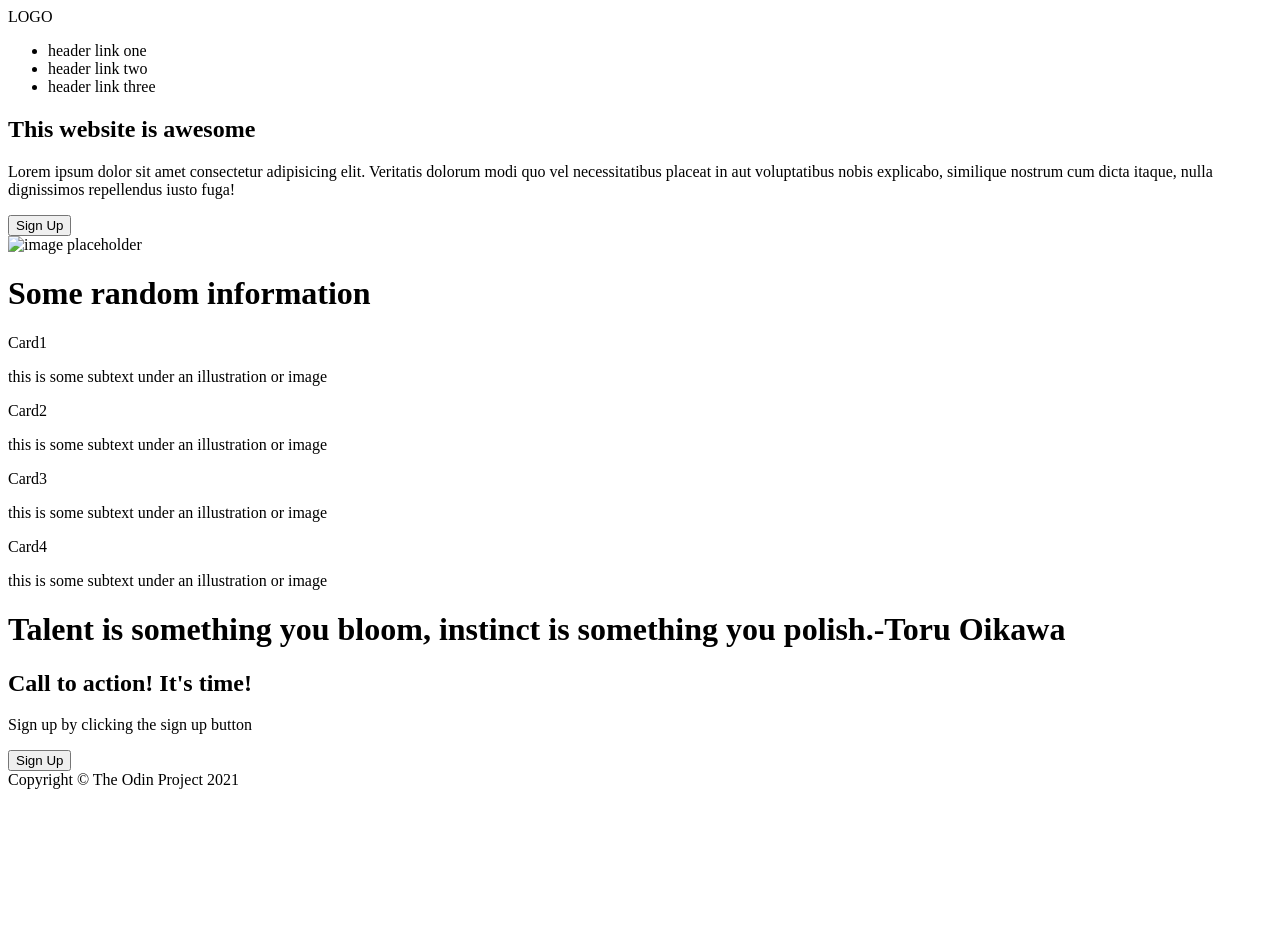
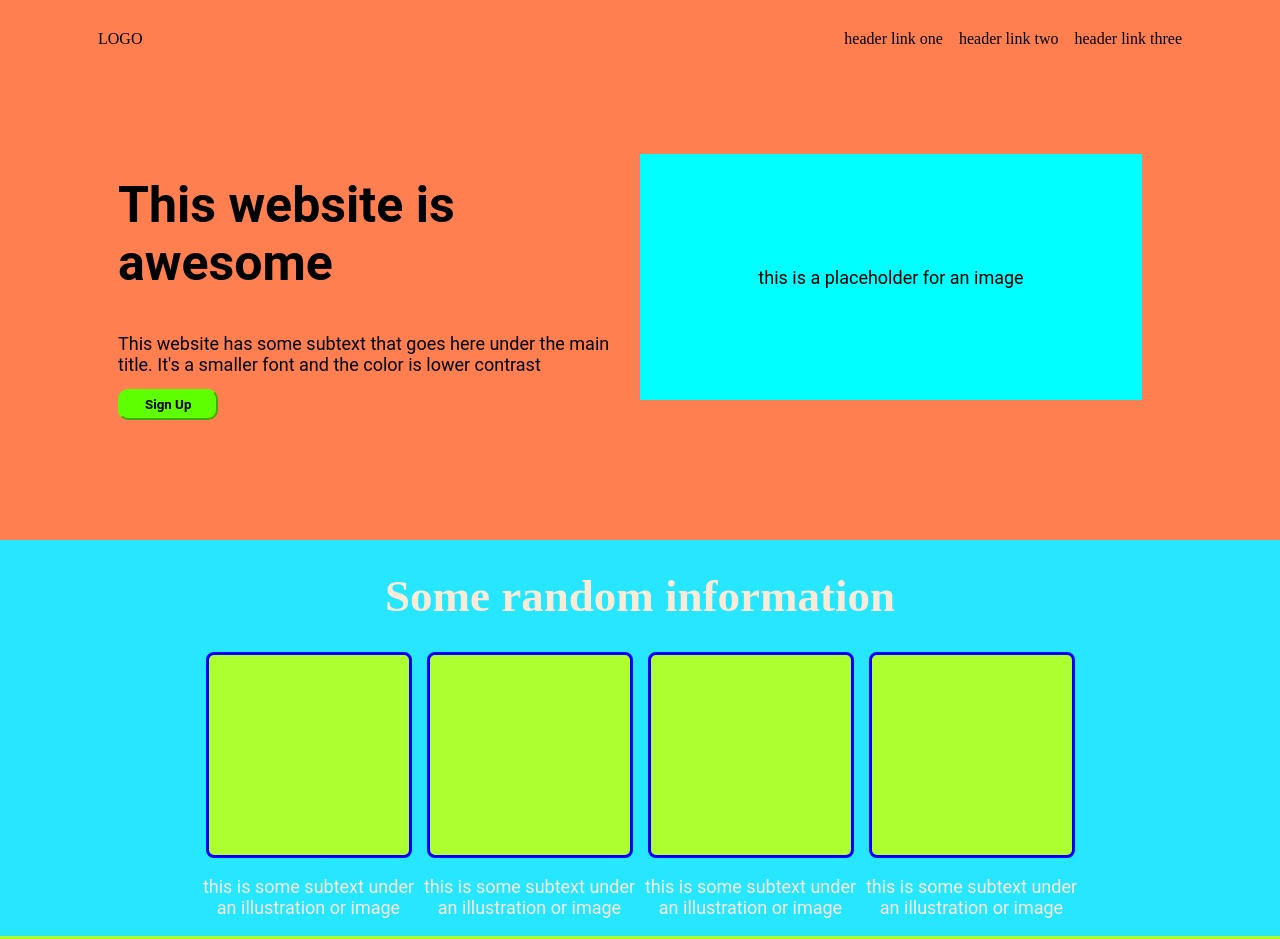
Before and after one commit to yashwanth-nadella/landing-page, a plain HTML site: page index.html in a window 1280 px wide. Shown: the top 939 px of the page. Before the commit the page ends 800 px from the top, so only its background shows below. Drawn offline with Linux system fonts and the light colour scheme.

Commit message:
Added CSS and made changes to HTML

```diff
--- a/index.html
+++ b/index.html
@@ -5,9 +5,11 @@
     <meta http-equiv="X-UA-Compatible" content="IE=edge">
     <meta name="viewport" content="width=device-width, initial-scale=1.0">
     <title>Landing Page</title>
+    <link rel="stylesheet" href="style.css">
 </head>
 <body>
     <div class="header">
+        <div class="header-pt1">
             <div class="logo"> LOGO </div>
             <ul class="links">
                 <li>header link one</li>
@@ -15,37 +17,64 @@
                 <li>header link three</li>
             </ul>
         </div>
-    <div class="content1">
-        <div class="left-content1">
+        <div class="header-pt2">
+            <div class="left-hdr">
                 <h2>This website is awesome</h2>
-            <p>Lorem ipsum dolor sit amet consectetur adipisicing elit. Veritatis dolorum modi quo vel necessitatibus placeat in aut voluptatibus nobis explicabo, similique nostrum cum dicta itaque, nulla dignissimos repellendus iusto fuga!</p>
-            <button>Sign Up</button>
+                <p>This website has some subtext that goes here under the main title. It's a smaller font and the color is lower contrast</p>
+                <button class="btn1">Sign Up</button>
             </div>
-        <div class="right-content">
-            <img src="" alt="image placeholder">
+            <div class="right-hdr"><p>this is a placeholder for an image</p></div>
         </div>
     </div>
     <div class="content2">
+        <div class="heading">
             <h1>Some random information</h1>
-        <div class="card">Card1</div>
-        <p>this is some subtext under an illustration or image</p>
-        <div class="card">Card2</div>
-        <p>this is some subtext under an illustration or image</p>
-        <div class="card">Card3</div>
-        <p>this is some subtext under an illustration or image</p>
-        <div class="card">Card4</div>
+        </div>
+        <div class="cards">
+            <div class="stack">
+                <div class="card"></div>
                 <p>this is some subtext under an illustration or image</p>
             </div>
+            <div class="stack">
+                <div class="card"></div>
+                <p>this is some subtext under an illustration or image</p>
+            </div>
+            <div class="stack">
+                <div class="card"></div>
+                <p>this is some subtext under an illustration or image</p>
+            </div>
+            <div class="stack">
+                <div class="card"></div>
+                <p>this is some subtext under an illustration or image</p>
+            </div>
+        </div>
         <div class="content3">
+            <p class="quote">
+                <em>"Until you make the unconscious conscious, it will direct your life and you will call it fate"</em>
+            </p>
+            <p class="author"> - <strong>Carl Jung</strong></p>
+            <!-- <h1>Talent is something you bloom, instinct is something you polish.-Toru Oikawa</h1> -->
+        </div>
+        <div class="rectangle-card">
+            <div class="left">
+            <h2>Call to action! It's time!</h2>
+            <p>Sign up by clicking the sign up button</p>
+            </div>
+            <div class="right">
+            <button class="btn1">Sign Up</button>
+            </div>
+        </div>
+    </div>
+    <!-- <div class="content3">
         <h1>Talent is something you bloom, instinct is something you polish.-Toru Oikawa</h1>
-    </div>
-    <div class="content4">
+    </div> -->
+    <!-- <div class="content4">
         <div class="rectangle-card">
             <h2>Call to action! It's time!</h2>
             <p>Sign up by clicking the sign up button</p>
             <button>Sign Up</button>
         </div>
-    </div>
+    </div> -->
     <div class="footer">
         Copyright © The Odin Project 2021
     </div>
--- /dev/null
+++ b/style.css
@@ -0,0 +1,152 @@
+body{
+    display: flex;
+    flex-direction: column;
+}
+.header{
+    display: flex;
+    background-color: coral;
+    flex-direction: column;
+    margin-top: -10px;
+    margin-left: -10px;
+    margin-right: -10px;
+    padding: 16px;
+    padding-bottom: 100px;
+    padding-left: 100px;
+    padding-right: 100px
+}
+.header-pt1{
+    display: flex;
+    justify-content: space-between;
+    align-items: center;
+    margin-bottom: 50px;
+}
+.header-pt2{
+    display: flex;
+    font-size: large;
+    margin: 20px;
+}
+.left-hdr{
+    flex: 1;
+}
+.right-hdr{
+    flex: 1;
+    display: flex;
+    justify-content: center;
+    align-items: center;
+    background-color: aqua;
+    margin: 20px;
+}
+h2, p{
+    font-family: Roboto, Georgia, 'Times New Roman', Times, serif;
+}
+h2{
+    font-size: 50px;
+}
+.btn1{
+    background-color: rgb(94, 255, 0);
+    text-align: center;
+    border-radius: 10px;
+    color: black;
+    padding: 8px;
+    font-family: Roboto, Georgia, 'Times New Roman', Times, serif;
+    border-color:  rgb(94, 255, 0);
+    padding-left: 25px;
+    padding-right: 25px;
+    padding-top: 6px;
+    padding-bottom: 6px;
+    margin-top: -5px;
+    font-weight: bolder;
+}
+ul{
+    display: flex;
+    gap: 16px;
+}
+li{
+    list-style-type: none;
+}
+.content2{
+    display: flex;
+    flex-direction: column;
+    background-color: rgb(39, 230, 255);
+    margin-left: -10px;
+    margin-right: -10px;
+    padding-bottom: 100px;
+}
+.heading > h1{
+    color: antiquewhite;
+    font-size: 45px;
+}
+.stack > p{
+    color: antiquewhite;
+    font-size: 18px;
+}
+.heading{
+    display: flex;
+    justify-content: center;
+    align-items: center;
+}
+.card{
+    height: 200px;
+    width: 200px;
+    background-color: greenyellow;
+    border-radius: 8px;
+    border-style: solid;
+    border-color: blue;
+    margin-left: auto;
+    margin-right: auto;
+}
+.cards{
+    display: flex;
+    margin-left: 200px;
+    margin-right: 200px;
+}
+.stack{
+    display: flex;
+    flex: 1;
+    justify-content: center;
+    flex-direction: column;
+    text-align: center;
+    border: 10px;
+}
+.content3{
+    background-color: greenyellow;
+    display: flex;
+    justify-content: center;
+    flex-direction: column;
+    text-align: center;
+    font-size: 30px;
+    padding-left: 200px;
+    padding-right: 200px;
+    padding-top: 100px;
+    padding-bottom: 100px;
+
+}
+.author{
+    display: flex;
+    justify-content: flex-end;
+}
+.rectangle-card{
+    background-color: rgba(255, 51, 245, 0.884);
+    display: flex;
+    margin-left: 200px;
+    margin-right: 200px;
+    margin-top: 100px;
+    border-radius: 10px;
+    justify-content: space-between;
+    padding-left: 50px;
+    padding-right: 50px;
+    align-items: center;
+}
+.left > h2{
+    font-size: 20px;
+}
+.footer{
+    display: flex;
+    justify-content: center;
+    align-items: center;
+    background-color: gray;
+    margin-left: -10px;
+    margin-right: -10px;
+    margin-bottom: -10px;
+    padding: 40px;
+}
```
Also changed, not shown: 1 other file. Lines whose indentation alone changed are shown as unchanged.
